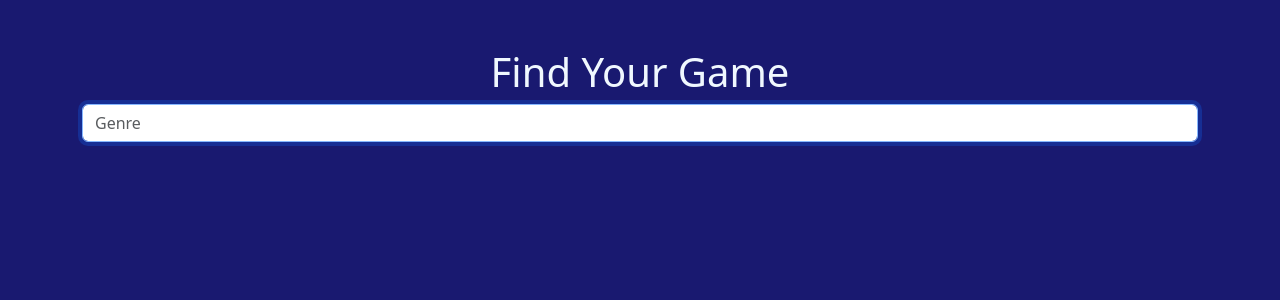
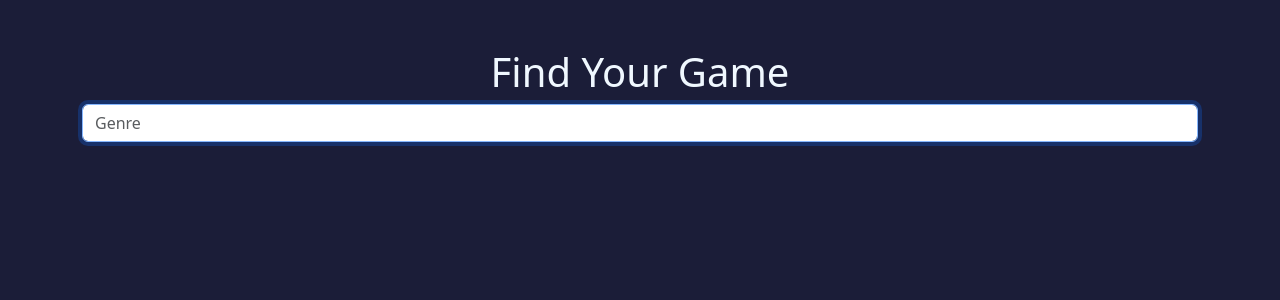
Before and after one commit to MysteryBrks/Find-Your-Game, a Flask app: page / in a window 1280 px wide. Shown: the top 300 px of the page. Run offline with Flask 3, Linux system fonts and the light colour scheme.

Commit message:
css pagination centred and improved colors

```diff
--- a/static/styles.css
+++ b/static/styles.css
@@ -1,4 +1,9 @@
 body {
     color: aliceblue;
-    background-color: midnightblue;
+    background-color: #1b1d38;
 }
+
+nav {
+    display: flex;
+    justify-content: center;
+}
```
